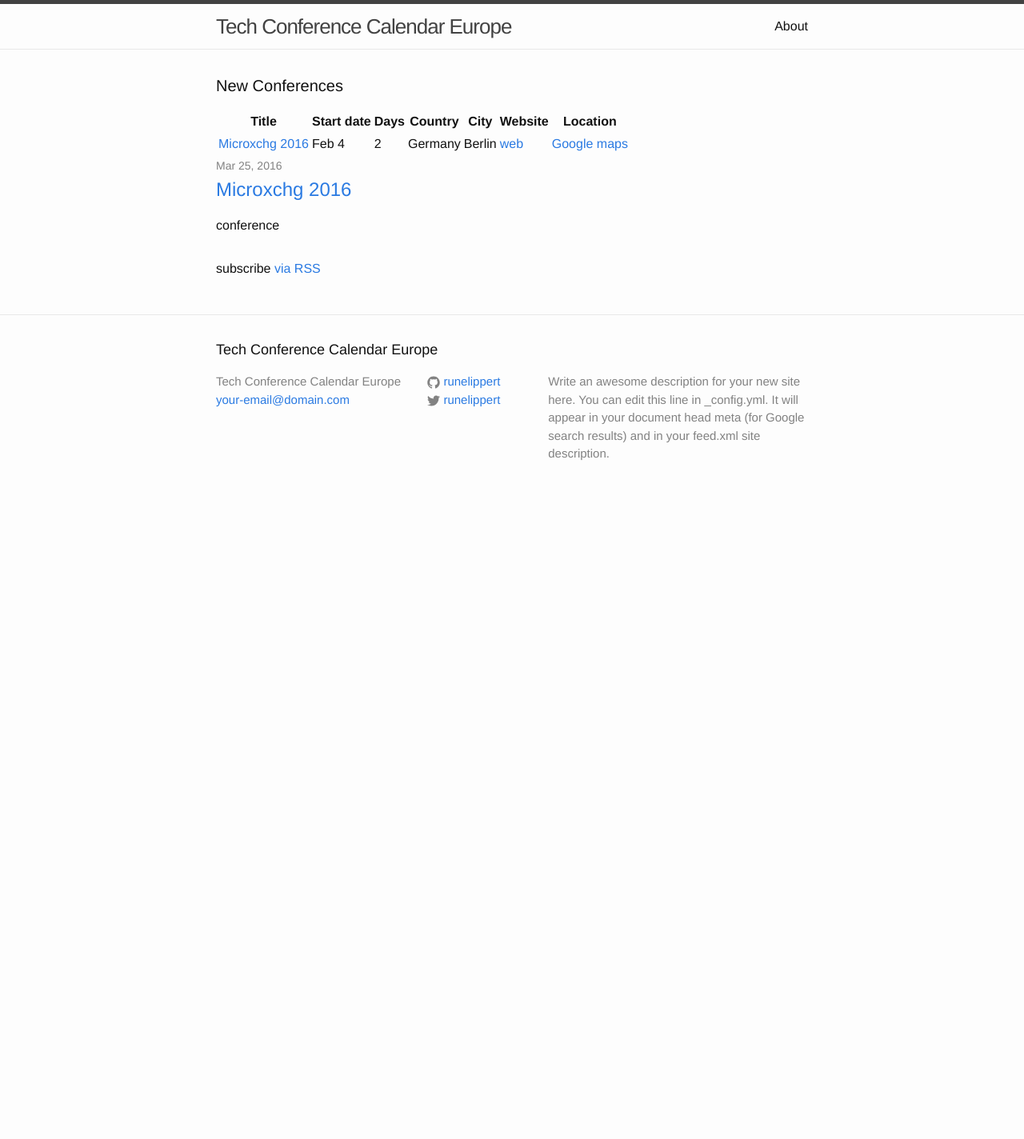
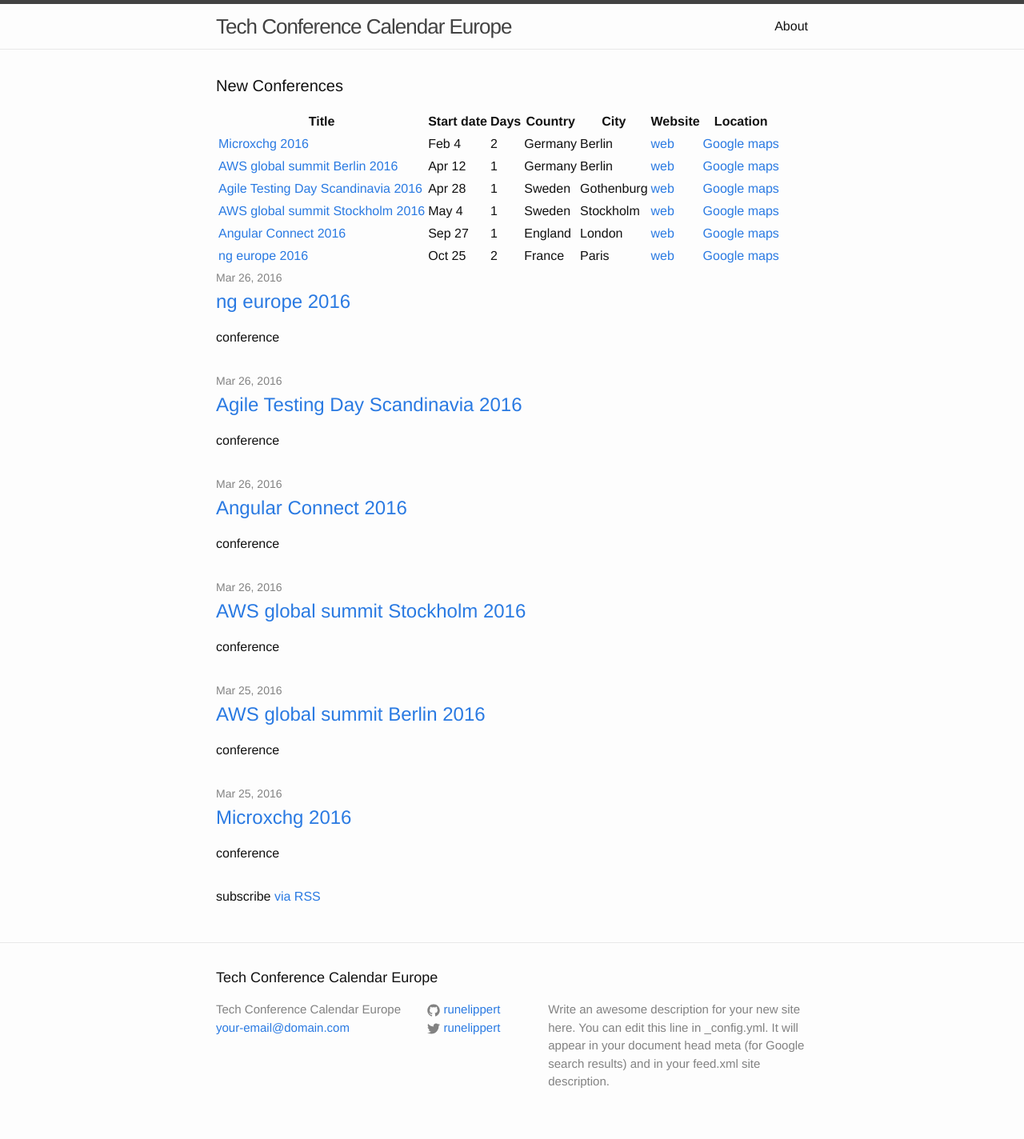
Before and after one commit to TechConferenceCalendar/techconferencecalendar.github.io, a Jekyll site: the page built from index.html, in a window 1280 px wide. Shown: the whole page at 80% size. Built offline with Jekyll 4.4.1, drawn with Linux system fonts in a browser that asks for light colours; before the commit the page ends 900 px from its top, so only the background shows below that.

Commit message:
sorting by startdate on index page and some conferences for 2016 added

```diff
--- a/_layouts/conference.html
+++ b/_layouts/conference.html
@@ -10,7 +10,7 @@
 
   <div class="post-content" itemprop="articleBody">
     <p>Country: {{ page.country }}</p>
-      <li>{{ page.startdate }}</li>
+      <li><meta itemprop="startDate" content="2016-04-21T20:00">{{ page.startdate }}</li>
       <li>{{ page.videos }}</li>
     </ul>
     {{ content }}
--- a/_posts/2016-03-25-microxchg-2016.markdown
+++ b/_posts/2016-03-25-microxchg-2016.markdown
@@ -13,4 +13,3 @@
 website: http://microxchg.io/
 
 ---
-A test post for Jekyll
--- /dev/null
+++ b/_posts/2016-03-26-Angular-Connect-2016.markdown
@@ -0,0 +1,15 @@
+---
+layout: conference
+title:  "Angular Connect 2016"
+date:   2016-03-26 19:34:33 +0100
+location: https://www.google.co.uk/maps/place/ExCeL+London/@51.5079755,0.0333534,19
+country: England
+city: London
+categories: conference
+startdate: 2016-09-27
+enddate: 2016-09-28
+numberOfDays: 1
+videos:
+website: http://angularconnect.com/
+
+---
--- /dev/null
+++ b/_posts/2016-03-26-agiletestingday-schandia-2016.markdown
@@ -0,0 +1,15 @@
+---
+layout: conference
+title:  "Agile Testing Day Scandinavia 2016"
+date:   2016-03-26 19:34:33 +0100
+location: https://www.google.com/maps?ll=57.706985,11.940193&z=16&t=m&hl=da-DK&gl=DE&mapclient=embed&cid=14638482883706087282
+country: Sweden
+city: Gothenburg
+categories: conference
+startdate: 2016-04-28
+enddate: 2016-04-28
+numberOfDays: 1
+videos:
+website: http://www.agilescandia.com/
+
+---
--- /dev/null
+++ b/_posts/2016-03-26-awssummit-berlin-2016.markdown
@@ -0,0 +1,16 @@
+---
+layout: conference
+title:  "AWS global summit Berlin 2016"
+date:   2016-03-25 20:34:33 +0100
+location: https://www.google.com/maps/place/STATION+Berlin/@52.4998908,13.3753315,15z/data=!4m2!3m1!1s0x0:0xfa39d6d8b9a59bb2?shorturl=1
+country: Germany
+city: Berlin
+categories: conference
+startdate: 2016-04-12
+enddate: 2016-04-12
+numberOfDays: 1
+videos:
+website: https://aws.amazon.com/summits/berlin/
+
+
+---
--- /dev/null
+++ b/_posts/2016-03-26-awssummit-stockholm-2016.markdown
@@ -0,0 +1,15 @@
+---
+layout: conference
+title:  "AWS global summit Stockholm 2016"
+date:   2016-03-26 18:34:33 +0100
+location: https://www.google.ie/maps/place/Radisson+Blu+Waterfront+Hotel+Stockholm/@59.3299815,18.0534394,17z/data=!3m1!4b1!4m2!3m1!1s0x465f9d604f482201:0x858ff8c54ed4011b
+country: Sweden
+city: Stockholm
+categories: conference
+startdate: 2016-05-04
+enddate: 2016-05-04
+numberOfDays: 1
+videos:
+website: https://aws.amazon.com/summits/stockholm/
+
+---
--- /dev/null
+++ b/_posts/2016-03-26-ng-europe-2016.markdown
@@ -0,0 +1,15 @@
+---
+layout: conference
+title:  "ng europe 2016"
+date:   2016-03-26 19:34:33 +0100
+location: https://www.google.com/maps/place/Espace+Charenton/@48.832651,2.396575,17z/data=!3m1!4b1!4m2!3m1!1s0x47e67242e2b4a6a5:0xff70319942e6fc13
+country: France
+city: Paris
+categories: conference
+startdate: 2016-10-25
+enddate: 2016-10-26
+numberOfDays: 2
+videos:
+website: https://ngeurope.org/
+
+---
--- a/index.html
+++ b/index.html
@@ -16,18 +16,19 @@
       <th>Website</th>
       <th>Location</th>
     </tr>
-    {% for post in site.posts %}
+    {% assign sorted_pages = (site.posts | sort: 'startdate') %}
+    {% for post in sorted_pages %}
       <tr>
         <td><a href="{{ post.url | prepend: site.baseurl }}">{{ post.title }}</a></td>
+        <meta itemprop="startDate" content="2016-04-21T20:00">
         <td>{{post.startdate | date: "%b %-d" }}</td>
         <td>{{post.numberOfDays}}</td>
         <td>{{post.country}}</td>
         <td>{{post.city}}</td>
-        <td><a href="{{ post.website }}" target="_blank">web</a></td>
+        <td><a href="{{ post.website }}" target="_blank" itemprop="url">web</a></td>
         <td>
           <a href="{{ post.location }}" target="_blank">Google maps</a>
         </td>
-
     {% endfor %}
   </table>
   <ul class="post-list">
```
Also changed, not shown: 1 other file.
